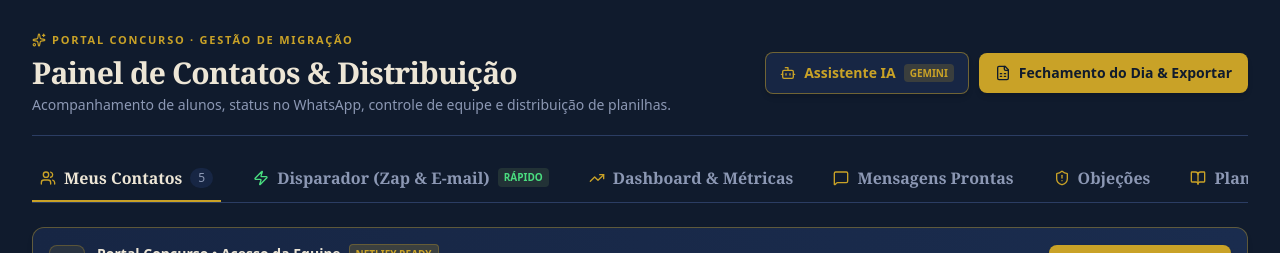
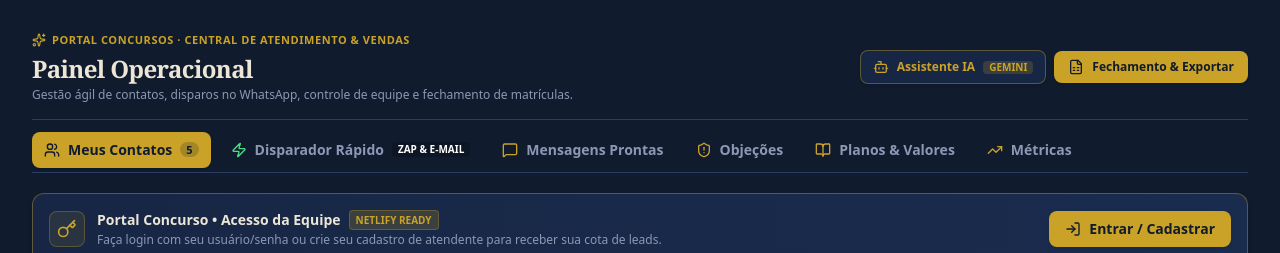
Before and after one commit to ofcpatolino3-crypto/josue, a React (Vite) app: page / in a window 1280 px wide. Shown: the top 253 px of the page. Built offline with nearby package versions, Linux system fonts and the light colour scheme; no server answers; the database is empty.

Commit message:
refactor: update UI layout and dashboard labels
Refined the header and stats cards for improved visual balance and updated terminology to align with operational workflows, including clearer labels for lead monitoring.

```diff
--- a/src/components/Header.tsx
+++ b/src/components/Header.tsx
@@ -37,31 +37,31 @@ export const Header: React.FC<HeaderProps> = ({
   const isAdmin = currentProfile?.role === 'admin';
 
   return (
-    <header className="mb-6">
-      <div className="flex flex-col md:flex-row md:items-center justify-between gap-4 border-b border-[#2B3D63] pb-5">
+    <header className="mb-5">
+      <div className="flex flex-col md:flex-row md:items-center justify-between gap-3 border-b border-[#2B3D63] pb-4">
         <div>
-          <div className="text-[11px] font-semibold tracking-[0.16em] uppercase text-[#C9A227] mb-1.5 flex items-center gap-1.5">
+          <div className="text-[11px] font-bold tracking-wider uppercase text-[#C9A227] mb-1 flex items-center gap-1.5">
             <Sparkles className="w-3.5 h-3.5" />
-            Portal Concurso · Gestão de Migração
+            Portal Concursos · Central de Atendimento & Vendas
           </div>
-          <h1 className="text-2xl sm:text-3xl font-bold font-serif text-[#EDE6D6] tracking-tight">
-            Painel de Contatos & Distribuição
+          <h1 className="text-xl sm:text-2xl font-bold font-serif text-[#EDE6D6] tracking-tight">
+            Painel Operacional
           </h1>
-          <p className="text-xs sm:text-sm text-[#8C98B4] mt-1">
-            Acompanhamento de alunos, status no WhatsApp, controle de equipe e distribuição de planilhas.
+          <p className="text-xs text-[#8C98B4] mt-0.5">
+            Gestão ágil de contatos, disparos no WhatsApp, controle de equipe e fechamento de matrículas.
           </p>
         </div>
 
-        <div className="flex items-center gap-2.5 self-start md:self-center flex-wrap">
+        <div className="flex items-center gap-2 self-start md:self-center flex-wrap">
           <button
             id="ai-assistant-btn"
             onClick={onOpenAIAssistant}
-            className="flex items-center gap-2 bg-[#172644] hover:bg-[#1F3057] text-[#C9A227] hover:text-[#EDE6D6] border border-[#C9A227]/50 font-bold rounded-lg px-3.5 py-2.5 text-xs sm:text-sm transition-all duration-150 shadow-md active:scale-95 cursor-pointer"
+            className="flex items-center gap-2 bg-[#172644] hover:bg-[#1F3057] text-[#C9A227] hover:text-[#EDE6D6] border border-[#C9A227]/40 font-bold rounded-lg px-3 py-2 text-xs transition-all shadow-sm active:scale-95 cursor-pointer"
             title="Abrir Assistente Inteligente com IA (Google Gemini)"
           >
             <Bot className="w-4 h-4 text-[#C9A227]" />
             <span>Assistente IA</span>
-            <span className="bg-[#C9A227]/20 text-[#C9A227] text-[10px] px-1.5 py-0.5 rounded font-sans uppercase">
+            <span className="bg-[#C9A227]/20 text-[#C9A227] text-[10px] px-1.5 py-0.2 rounded font-sans uppercase">
               Gemini
             </span>
           </button>
@@ -70,29 +70,35 @@ export const Header: React.FC<HeaderProps> = ({
             id="export-btn"
             onClick={onOpenDailyExport}
             disabled={contactsCount === 0}
-            className="flex items-center gap-2 bg-[#C9A227] hover:bg-[#d8b030] text-[#101B2D] font-bold rounded-lg px-4 py-2.5 text-xs sm:text-sm transition-all duration-150 shadow-md active:scale-95 disabled:opacity-40 disabled:cursor-not-allowed cursor-pointer"
+            className="flex items-center gap-2 bg-[#C9A227] hover:bg-[#d8b030] text-[#101B2D] font-bold rounded-lg px-3.5 py-2 text-xs transition-all shadow-sm active:scale-95 disabled:opacity-40 disabled:cursor-not-allowed cursor-pointer"
             title="Abrir painel de fechamento do dia e exportar lista atualizada com status"
           >
             <FileSpreadsheet className="w-4 h-4" />
-            Fechamento do Dia & Exportar
+            <span>Fechamento & Exportar</span>
           </button>
         </div>
       </div>
 
       {/* Navigation tabs */}
-      <nav className="flex items-center gap-2 sm:gap-6 border-b border-[#2B3D63] mt-4 pt-1 overflow-x-auto">
+      <nav className="flex items-center gap-1.5 sm:gap-2 border-b border-[#2B3D63] mt-3 pb-1 overflow-x-auto">
         <button
           id="nav-btn-contatos"
           onClick={() => onSelectView('contatos')}
-          className={`flex items-center gap-2 py-2.5 px-2 border-b-2 font-serif text-sm sm:text-base font-semibold cursor-pointer transition-colors whitespace-nowrap ${
+          className={`flex items-center gap-2 py-2 px-3 rounded-lg text-xs sm:text-sm font-semibold cursor-pointer transition-all whitespace-nowrap ${
             activeView === 'contatos'
-              ? 'text-[#EDE6D6] border-[#C9A227]'
-              : 'text-[#8C98B4] border-transparent hover:text-[#EDE6D6]'
+              ? 'bg-[#C9A227] text-[#101B2D] shadow-sm font-bold'
+              : 'text-[#8C98B4] hover:text-[#EDE6D6] hover:bg-[#172644]'
           }`}
         >
-          <Users className="w-4 h-4 text-[#C9A227]" />
-          Meus Contatos
-          <span className="text-xs font-sans font-normal px-2 py-0.5 rounded-full bg-[#172644] text-[#8C98B4]">
+          <Users className="w-4 h-4" />
+          <span>Meus Contatos</span>
+          <span
+            className={`text-[11px] px-1.5 py-0.2 rounded-full ${
+              activeView === 'contatos'
+                ? 'bg-[#101B2D]/20 text-[#101B2D]'
+                : 'bg-[#172644] text-[#8C98B4]'
+            }`}
+          >
             {contactsCount}
           </span>
         </button>
@@ -100,99 +106,94 @@ export const Header: React.FC<HeaderProps> = ({
         <button
           id="nav-btn-disparos"
           onClick={() => onSelectView('disparos')}
-          className={`flex items-center gap-2 py-2.5 px-2 border-b-2 font-serif text-sm sm:text-base font-bold cursor-pointer transition-colors whitespace-nowrap ${
+          className={`flex items-center gap-2 py-2 px-3 rounded-lg text-xs sm:text-sm font-semibold cursor-pointer transition-all whitespace-nowrap ${
             activeView === 'disparos'
-              ? 'text-[#4ADE80] border-[#4ADE80]'
-              : 'text-[#8C98B4] border-transparent hover:text-[#4ADE80]'
+              ? 'bg-[#16A34A] text-white shadow-sm font-bold'
+              : 'text-[#8C98B4] hover:text-[#4ADE80] hover:bg-[#172644]'
           }`}
         >
           <Zap className="w-4 h-4 text-[#4ADE80]" />
-          Disparador (Zap & E-mail)
-          <span className="text-[10px] uppercase font-sans font-bold px-1.5 py-0.5 rounded bg-[#6E8F5C]/20 text-[#4ADE80]">
-            Rápido
+          <span>Disparador Rápido</span>
+          <span className="text-[10px] uppercase font-bold px-1.5 py-0.2 rounded bg-black/20 text-white">
+            Zap & E-mail
           </span>
+        </button>
+
+        <button
+          id="nav-btn-mensagens"
+          onClick={() => onSelectView('mensagens')}
+          className={`flex items-center gap-2 py-2 px-3 rounded-lg text-xs sm:text-sm font-semibold cursor-pointer transition-all whitespace-nowrap ${
+            activeView === 'mensagens'
+              ? 'bg-[#1F3057] text-[#EDE6D6] border border-[#C9A227]/50 shadow-sm font-bold'
+              : 'text-[#8C98B4] hover:text-[#EDE6D6] hover:bg-[#172644]'
+          }`}
+        >
+          <MessageSquare className="w-4 h-4 text-[#C9A227]" />
+          <span>Mensagens Prontas</span>
+        </button>
+
+        <button
+          id="nav-btn-objecoes"
+          onClick={() => onSelectView('objecoes')}
+          className={`flex items-center gap-2 py-2 px-3 rounded-lg text-xs sm:text-sm font-semibold cursor-pointer transition-all whitespace-nowrap ${
+            activeView === 'objecoes'
+              ? 'bg-[#1F3057] text-[#EDE6D6] border border-[#C9A227]/50 shadow-sm font-bold'
+              : 'text-[#8C98B4] hover:text-[#EDE6D6] hover:bg-[#172644]'
+          }`}
+        >
+          <ShieldAlert className="w-4 h-4 text-[#C9A227]" />
+          <span>Objeções</span>
+        </button>
+
+        <button
+          id="nav-btn-planos"
+          onClick={() => onSelectView('planos')}
+          className={`flex items-center gap-2 py-2 px-3 rounded-lg text-xs sm:text-sm font-semibold cursor-pointer transition-all whitespace-nowrap ${
+            activeView === 'planos'
+              ? 'bg-[#1F3057] text-[#EDE6D6] border border-[#C9A227]/50 shadow-sm font-bold'
+              : 'text-[#8C98B4] hover:text-[#EDE6D6] hover:bg-[#172644]'
+          }`}
+        >
+          <BookOpen className="w-4 h-4 text-[#C9A227]" />
+          <span>Planos & Valores</span>
         </button>
 
         <button
           id="nav-btn-dashboard"
           onClick={() => onSelectView('dashboard')}
-          className={`flex items-center gap-2 py-2.5 px-2 border-b-2 font-serif text-sm sm:text-base font-semibold cursor-pointer transition-colors whitespace-nowrap ${
+          className={`flex items-center gap-2 py-2 px-3 rounded-lg text-xs sm:text-sm font-semibold cursor-pointer transition-all whitespace-nowrap ${
             activeView === 'dashboard'
-              ? 'text-[#EDE6D6] border-[#C9A227]'
-              : 'text-[#8C98B4] border-transparent hover:text-[#EDE6D6]'
+              ? 'bg-[#1F3057] text-[#EDE6D6] border border-[#C9A227]/50 shadow-sm font-bold'
+              : 'text-[#8C98B4] hover:text-[#EDE6D6] hover:bg-[#172644]'
           }`}
         >
           <TrendingUp className="w-4 h-4 text-[#C9A227]" />
-          Dashboard & Métricas
-        </button>
-
-        <button
-          id="nav-btn-mensagens"
-          onClick={() => onSelectView('mensagens')}
-          className={`flex items-center gap-2 py-2.5 px-2 border-b-2 font-serif text-sm sm:text-base font-semibold cursor-pointer transition-colors whitespace-nowrap ${
-            activeView === 'mensagens'
-              ? 'text-[#EDE6D6] border-[#C9A227]'
-              : 'text-[#8C98B4] border-transparent hover:text-[#EDE6D6]'
-          }`}
-        >
-          <MessageSquare className="w-4 h-4 text-[#C9A227]" />
-          Mensagens Prontas
-        </button>
-
-        <button
-          id="nav-btn-objecoes"
-          onClick={() => onSelectView('objecoes')}
-          className={`flex items-center gap-2 py-2.5 px-2 border-b-2 font-serif text-sm sm:text-base font-semibold cursor-pointer transition-colors whitespace-nowrap ${
-            activeView === 'objecoes'
-              ? 'text-[#EDE6D6] border-[#C9A227]'
-              : 'text-[#8C98B4] border-transparent hover:text-[#EDE6D6]'
-          }`}
-        >
-          <ShieldAlert className="w-4 h-4 text-[#C9A227]" />
-          Objeções
-        </button>
-
-        <button
-          id="nav-btn-planos"
-          onClick={() => onSelectView('planos')}
-          className={`flex items-center gap-2 py-2.5 px-2 border-b-2 font-serif text-sm sm:text-base font-semibold cursor-pointer transition-colors whitespace-nowrap ${
-            activeView === 'planos'
-              ? 'text-[#EDE6D6] border-[#C9A227]'
-              : 'text-[#8C98B4] border-transparent hover:text-[#EDE6D6]'
-          }`}
-        >
-          <BookOpen className="w-4 h-4 text-[#C9A227]" />
-          Planos
+          <span>Métricas</span>
         </button>
 
         {isAdmin && (
           <button
             id="nav-btn-admin"
             onClick={() => onSelectView('admin')}
-            className={`flex items-center gap-2 py-2.5 px-2 border-b-2 font-serif text-sm sm:text-base font-bold cursor-pointer transition-colors whitespace-nowrap ${
+            className={`flex items-center gap-2 py-2 px-3 rounded-lg text-xs sm:text-sm font-bold cursor-pointer transition-all whitespace-nowrap ml-auto ${
               activeView === 'admin'
-                ? 'text-[#C9A227] border-[#C9A227]'
-                : 'text-[#C9A227]/70 border-transparent hover:text-[#C9A227]'
+                ? 'bg-[#B14432] text-white shadow-sm'
+                : 'text-[#C9A227] bg-[#172644] hover:bg-[#1F3057] border border-[#C9A227]/40'
             }`}
           >
-            <Shield className="w-4 h-4 text-[#C9A227]" />
-            Painel Admin
+            <Shield className="w-4 h-4" />
+            <span>Gestão / Admin</span>
             {inactiveAlertsCount > 0 && (
               <span
-                className="text-[11px] font-sans font-bold px-2 py-0.5 rounded-full bg-[#DC2626] text-white animate-pulse shadow-sm"
+                className="text-[10px] font-sans font-bold px-1.5 py-0.5 rounded bg-[#DC2626] text-white animate-pulse shadow-sm"
                 title={`${inactiveAlertsCount} lead(s) estão há 3 ou mais dias sem resposta pelo vendedor`}
               >
-                🚨 {inactiveAlertsCount} parado(s) +3d
+                🚨 {inactiveAlertsCount} parados
               </span>
             )}
             {pendingApprovalsCount > 0 && (
-              <span className="text-[11px] font-sans font-bold px-2 py-0.5 rounded-full bg-[#B14432] text-white">
-                {pendingApprovalsCount} pendente(s)
-              </span>
-            )}
-            {inactiveAlertsCount === 0 && pendingApprovalsCount === 0 && (
-              <span className="text-[10px] font-sans uppercase font-bold px-1.5 py-0.5 rounded bg-[#C9A227]/20 text-[#C9A227]">
-                Gestão
+              <span className="text-[10px] font-sans font-bold px-1.5 py-0.5 rounded bg-amber-500 text-black">
+                {pendingApprovalsCount} pendentes
               </span>
             )}
           </button>
```
Also changed, not shown: src/components/AdminPanel.tsx (+34 -29 lines), src/components/StatsCards.tsx (+45 -30 lines).
